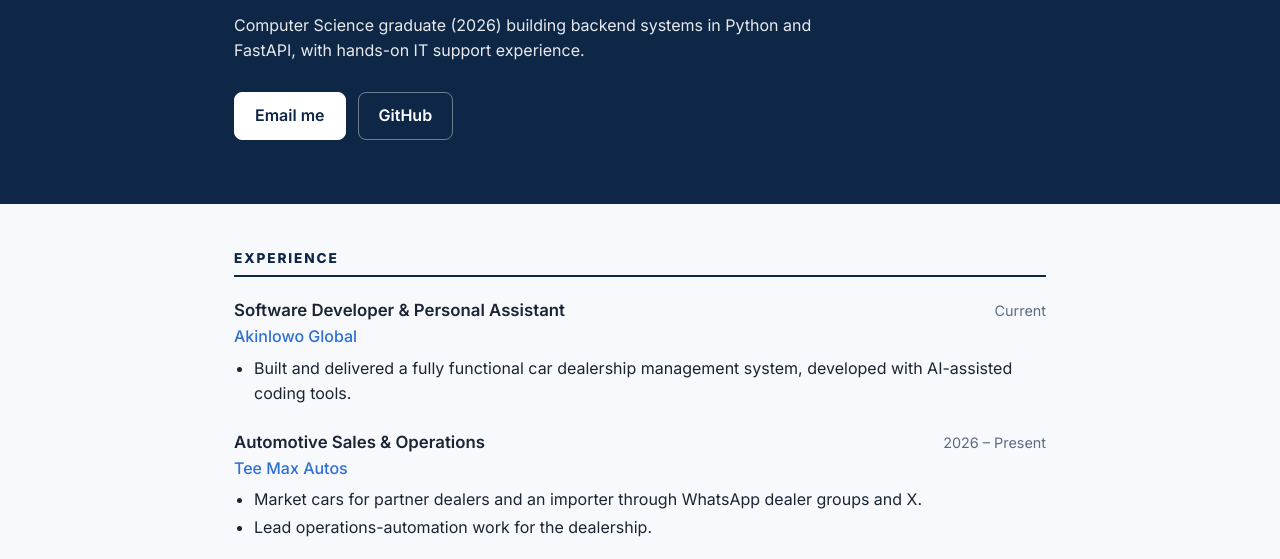
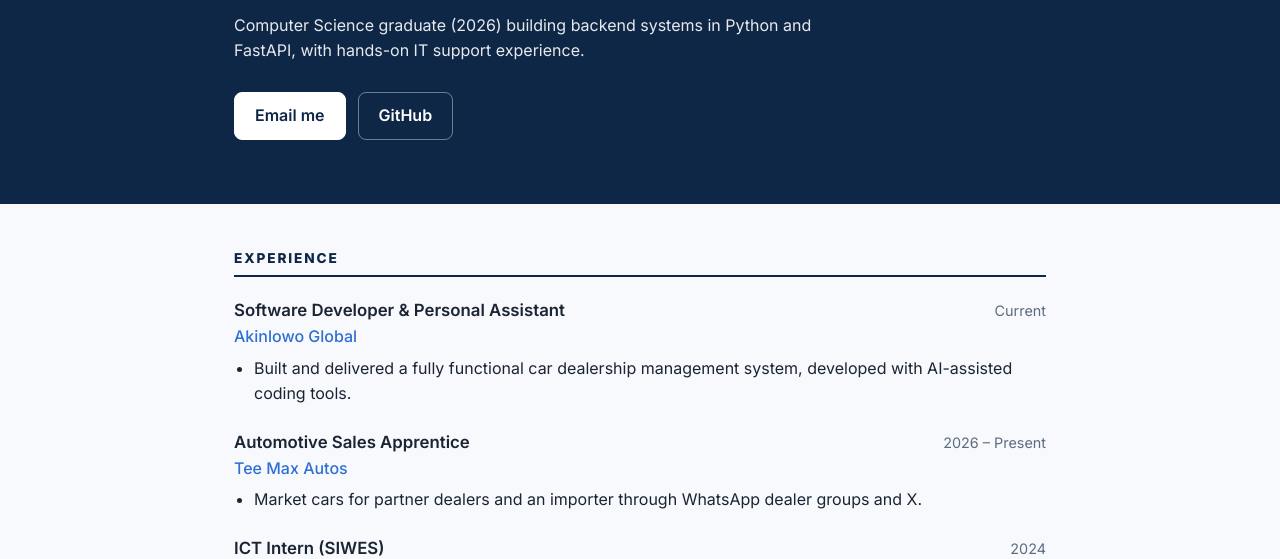
Before and after one commit to Oluu32/Oluu32.github.io, a plain HTML site: page index.html in a window 1280 px wide. Shown: the part 201-760 px from the top of the page. Drawn offline with Linux system fonts and the light colour scheme.

Commit message:
Tee Max Autos: apprentice role

```diff
--- a/index.html
+++ b/index.html
@@ -32,12 +32,9 @@
       <ul><li>Built and delivered a fully functional car dealership management system, developed with AI-assisted coding tools.</li></ul>
     </article>
     <article class="item">
-      <div class="row"><h3>Automotive Sales &amp; Operations</h3><span class="date">2026 – Present</span></div>
+      <div class="row"><h3>Automotive Sales Apprentice</h3><span class="date">2026 – Present</span></div>
       <p class="org">Tee Max Autos</p>
-      <ul>
-        <li>Market cars for partner dealers and an importer through WhatsApp dealer groups and X.</li>
-        <li>Lead operations-automation work for the dealership.</li>
-      </ul>
+      <ul><li>Market cars for partner dealers and an importer through WhatsApp dealer groups and X.</li></ul>
     </article>
     <article class="item">
       <div class="row"><h3>ICT Intern (SIWES)</h3><span class="date">2024</span></div>
```
